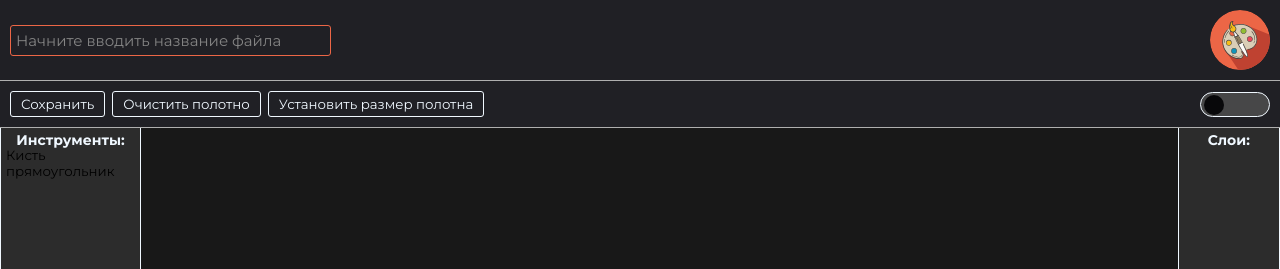
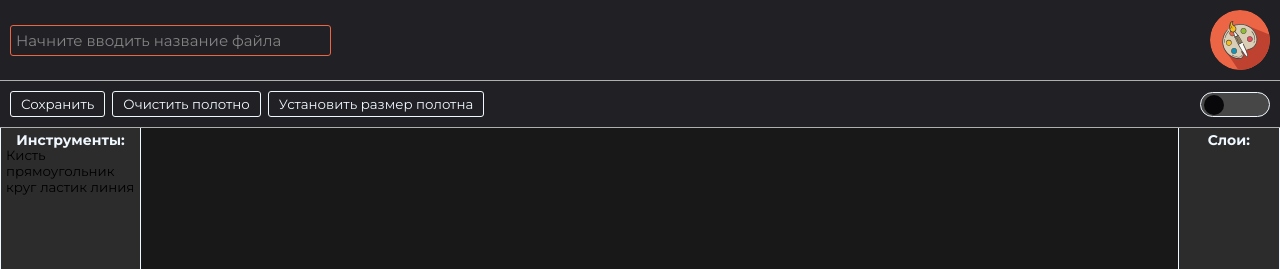
Before and after one commit to VladislavPixel/editor-graphics, a Svelte app: page / in a window 1280 px wide. Shown: the top 269 px of the page. Built offline with nearby package versions, Linux system fonts and the light colour scheme.

Commit message:
перенес инструменты

```diff
--- a/src/components/tools-panel/tools-panel.svelte
+++ b/src/components/tools-panel/tools-panel.svelte
@@ -3,6 +3,9 @@
 	import type { Tool } from "../interface";
 	import Brush from "../../tools/Brush";
 	import Rect from "../../tools/Rect";
+	import Circle from "../../tools/Circle";
+	import Eraser from "../../tools/Eraser";
+	import Line from "../../tools/Line";
 
 	export let classes: string = "undefined";
 
@@ -34,6 +37,21 @@
     >
         прямоугольник
     </button>
+    <button
+             on:click={() => onChangeTool(new Circle(canvas))}
+    >
+        круг
+    </button>
+    <button
+             on:click={() => onChangeTool(new Eraser(canvas))}
+    >
+        ластик
+    </button>
+    <button
+             on:click={() => onChangeTool(new Line(canvas))}
+    >
+        линия
+    </button>
     <button on:click={() => onUpdatePanelStatus("toolsPanel")} title="Нажмите, чтобы скрыть/открыть панель."
             class="tools-container__btn-show">
         <img class="tools-container__arrow" src={arrow} alt="Иконка стрелочки - голубого цвета.">
```
